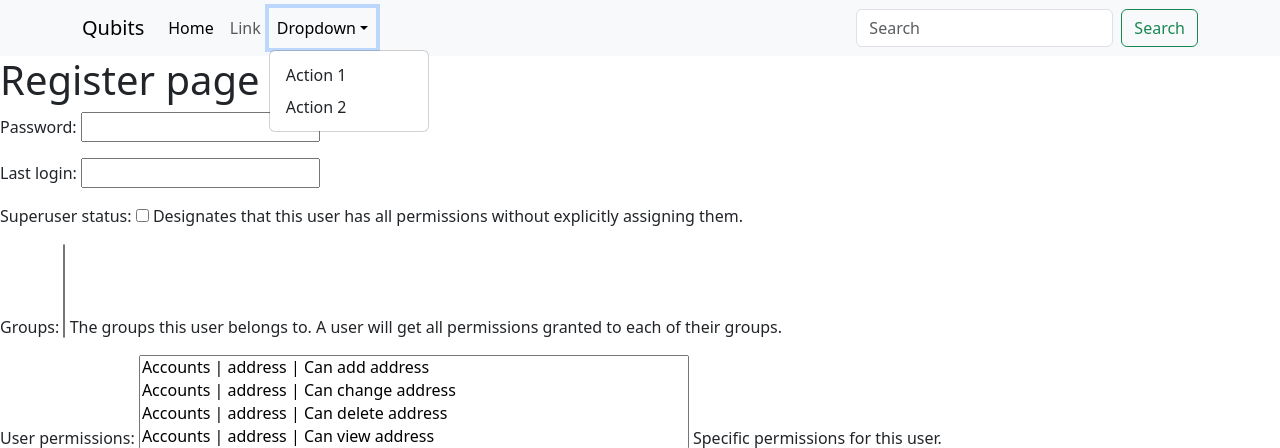
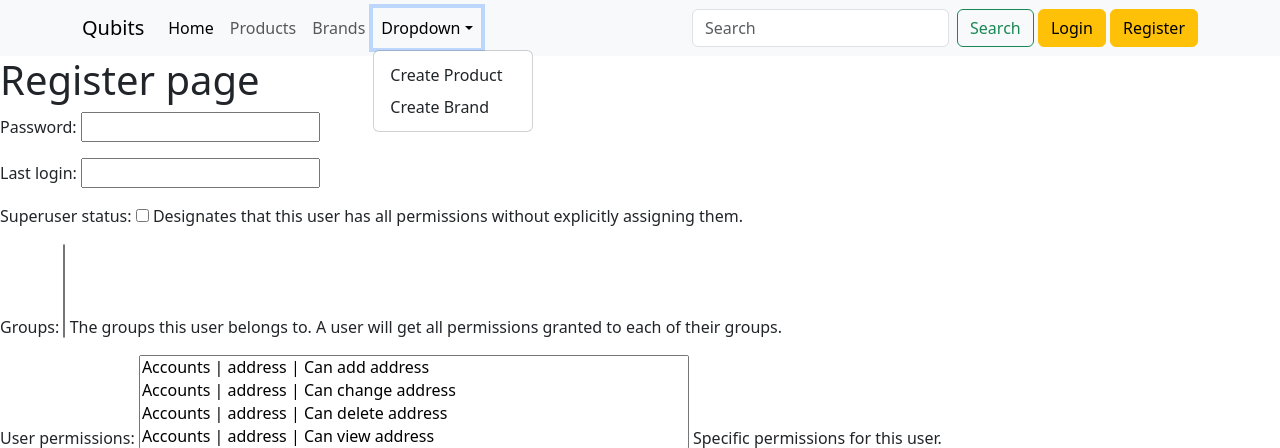
Before and after one commit to hitesh0404/InternshipProject, a Django app: page /accounts/register/ in a window 1280 px wide, after a click on "Dropdown". Shown: the top 448 px of the page. Run offline with Django 5.2, Linux system fonts and the light colour scheme.

Commit message:
products

```diff
--- a/accounts/url.py
+++ b/accounts/url.py
@@ -3,4 +3,5 @@ from .views import *
 urlpatterns =[
       path('register/',Register.as_view(),name="register"),
       path('login/',Login.as_view(),name="login"),
+      path('logout/',Logout.as_view(),name="logout"),
 ]
--- a/accounts/views.py
+++ b/accounts/views.py
@@ -2,9 +2,8 @@ from django.shortcuts import render,redirect
 from django.contrib import messages
 from django.views import View
 from.forms import RegisterForm ,LoginForm
-from django.contrib.auth import login,authenticate
+from django.contrib.auth import login,authenticate,logout
 
-# Create your views here.
 class Register(View):
     def get(self,request):
         form = RegisterForm()
@@ -55,3 +54,11 @@ class Login(View):
             }
             messages.error(request,"Form is not valid")
             return render(request,'accounts/login.html',context)
+
+class Logout(View):
+    def get(self,request):
+        logout(request)
+        return redirect('/')
+    def post(self,request):
+        logout(request)
+        return redirect('/')
--- a/inventory/models.py
+++ b/inventory/models.py
@@ -3,6 +3,8 @@ from django.db import models
 # Create your models here.
 class Brand(models.Model):
     name= models.CharField(max_length=30)
+    def __str__(self):
+        return f"{self.name}"
 class Product(models.Model):
     brand = models.ForeignKey(Brand,on_delete=models.CASCADE)
     name = models.CharField(max_length=60)
--- a/inventory/urls.py
+++ b/inventory/urls.py
@@ -1,11 +1,13 @@
 from django.urls import path
 from .views import *
-from .views import Product
 from . import views
 
 urlpatterns = [
-    path('brand/',Brand.as_view(),name="brand"),
-    path('product/',Product.as_view(),name="product"),
-    path('product/list',views.product_list,name="product_product_list"),
+    path('brand/',views.BrandCreate.as_view(),name="brand_create"),
+    path('product/',views.ProductCreate.as_view(),name="product_create"),
+    path('product/list/',views.product_list,name="product_list"),
+    path('brand/list/',views.brand_list,name="brand_list"),
+    path('search/',views.search_product,name='search_product')
+
 
 ]
--- a/templates/navbar.html
+++ b/templates/navbar.html
@@ -17,13 +17,16 @@
                 <div class="collapse navbar-collapse" id="collapsibleNavId">
                     <ul class="navbar-nav me-auto mt-2 mt-lg-0">
                         <li class="nav-item">
-                            <a class="nav-link active" href="#" aria-current="page"
+                            <a class="nav-link active" href="/" aria-current="page"
                                 >Home
                                 <span class="visually-hidden">(current)</span></a
                             >
                         </li>
                         <li class="nav-item">
-                            <a class="nav-link" href="#">Link</a>
+                            <a class="nav-link" href="{% url 'product_list' %}">Products</a>
+                        </li>
+                        <li class="nav-item">
+                            <a class="nav-link" href="/inventory/brand/list/">Brands</a>
                         </li>
                         <li class="nav-item dropdown">
                             <a
@@ -41,18 +44,19 @@
                                 class="dropdown-menu"
                                 aria-labelledby="dropdownId"
                             >
-                                <a class="dropdown-item" href="#"
-                                    >Action 1</a
+                                <a class="dropdown-item" href="{% url 'product_create' %}"
+                                    >Create Product</a
                                 >
-                                <a class="dropdown-item" href="#"
-                                    >Action 2</a
+                                <a class="dropdown-item" href="{% url 'brand_create' %}"
+                                    >Create Brand</a
                                 >
                             </div>
                         </li>
                     </ul>
-                    <form class="d-flex my-2 my-lg-0">
+                    <form class="d-flex my-2 my-lg-0" method = "get" action = "/inventory/search/">
                         <input
                             class="form-control me-sm-2"
+                            name = "q"
                             type="text"
                             placeholder="Search"
                         />
@@ -63,6 +67,14 @@
                             Search
                         </button>
                     </form>
+                    {% if not request.user.is_authenticated %}
+                    &nbsp;
+                    <a class="btn btn-warning" href="/accounts/login/">Login</a> &nbsp;
+                    <a class="btn btn-warning" href="/accounts/register/">Register</a>
+                    {% else %}
+                    Hello {{ request.user.username }}
+                    <a class="btn btn-warning" href="/accounts/logout/">Logout</a> &nbsp;
+                    {% endif %}
                 </div>
             </div>
            </nav>
```
Also changed, not shown: inventory/templates/inventory/brand_list.html (added, +20 -0 lines), inventory/views.py (+20 -4 lines), db.sqlite3.
